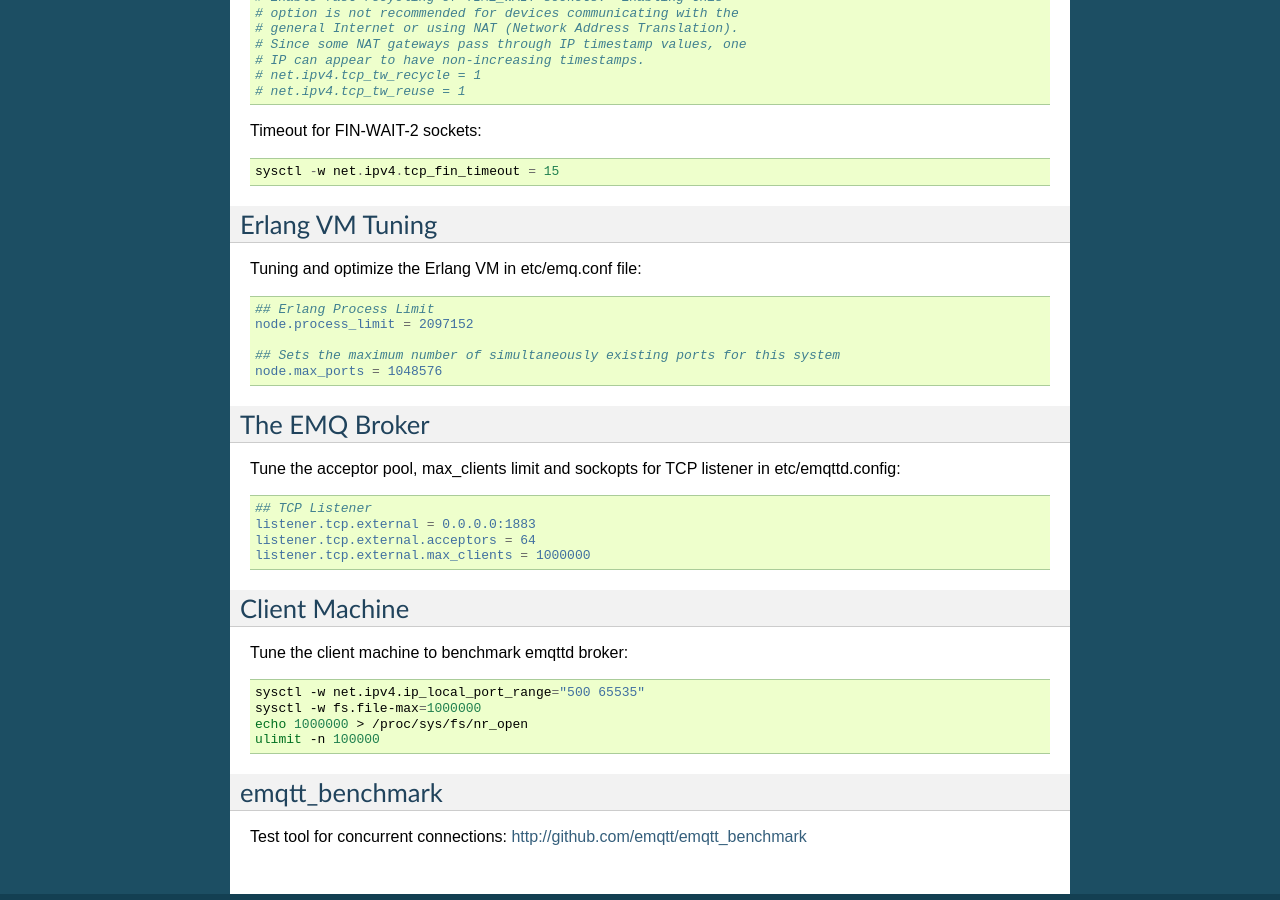
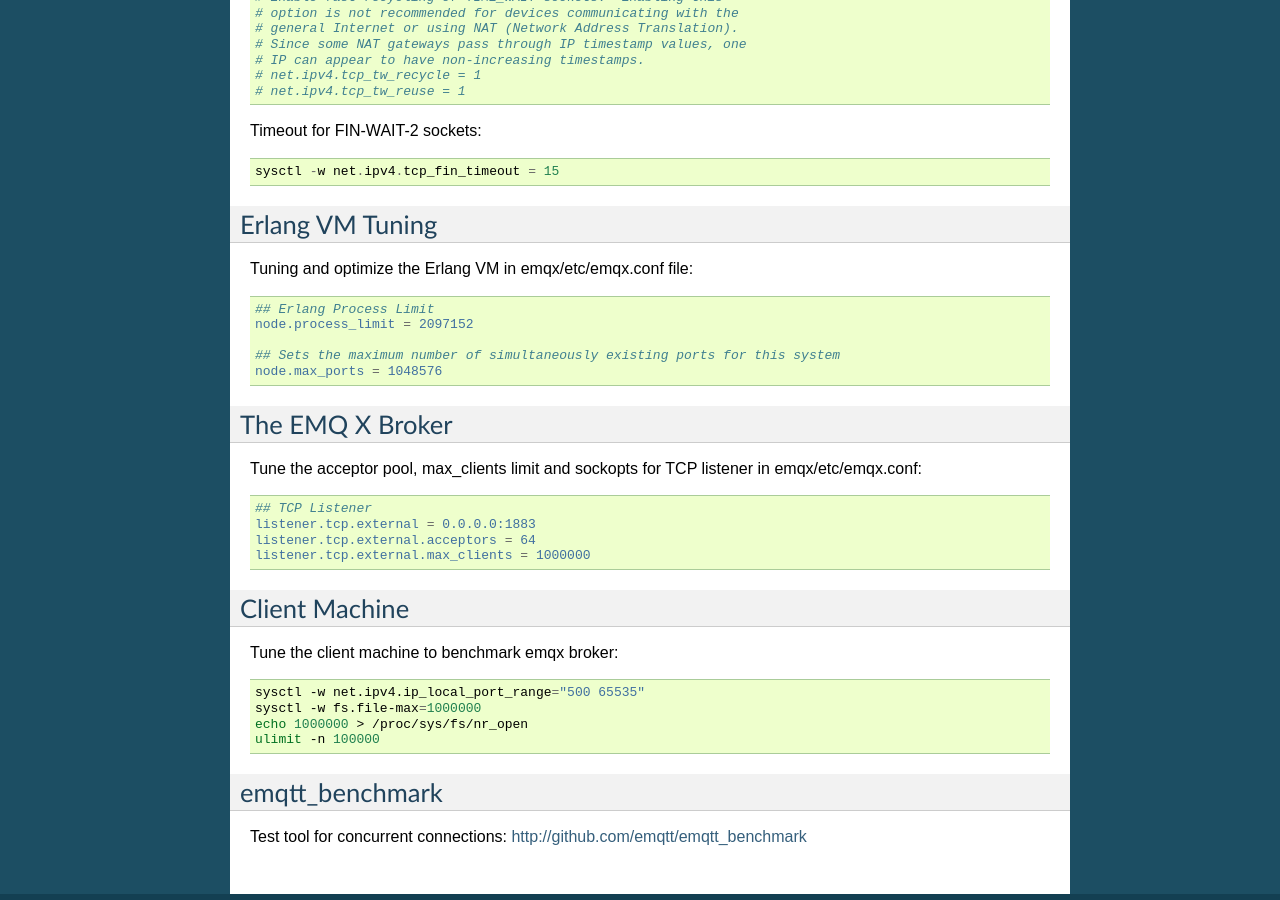
Before and after one commit to emqxarchive/emqx-docs-en, a Sphinx documentation site: the page built from source/tune.rst, in a window 1280 px wide and 900 px high, scrolled down 1348 px. Built offline with Sphinx 7.4.7, drawn with Linux system fonts in a browser that asks for light colours; some of the changed text lies outside the part shown.

Commit message:
rename emq to emqx

```diff
--- a/source/tune.rst
+++ b/source/tune.rst
@@ -5,7 +5,7 @@
 Tuning Guide
 ============
 
-Tuning the Linux Kernel, Networking, Erlang VM and the *EMQ* broker for one million concurrent MQTT connections.
+Tuning the Linux Kernel, Networking, Erlang VM and the *EMQ X* broker for one million concurrent MQTT connections.
 
 -------------------
 Linux Kernel Tuning
@@ -89,7 +89,7 @@
 Erlang VM Tuning
 ----------------
 
-Tuning and optimize the Erlang VM in etc/emq.conf file:
+Tuning and optimize the Erlang VM in emqx/etc/emqx.conf file:
 
 .. code-block:: properties
 
@@ -100,10 +100,10 @@
     node.max_ports = 1048576
 
 --------------
-The EMQ Broker
+The EMQ X Broker
 --------------
 
-Tune the acceptor pool, max_clients limit and sockopts for TCP listener in etc/emqttd.config:
+Tune the acceptor pool, max_clients limit and sockopts for TCP listener in emqx/etc/emqx.conf:
 
 .. code-block:: properties
 
@@ -116,7 +116,7 @@
 Client Machine
 --------------
 
-Tune the client machine to benchmark emqttd broker:
+Tune the client machine to benchmark emqx broker:
 
 .. code-block:: bash
 
```
